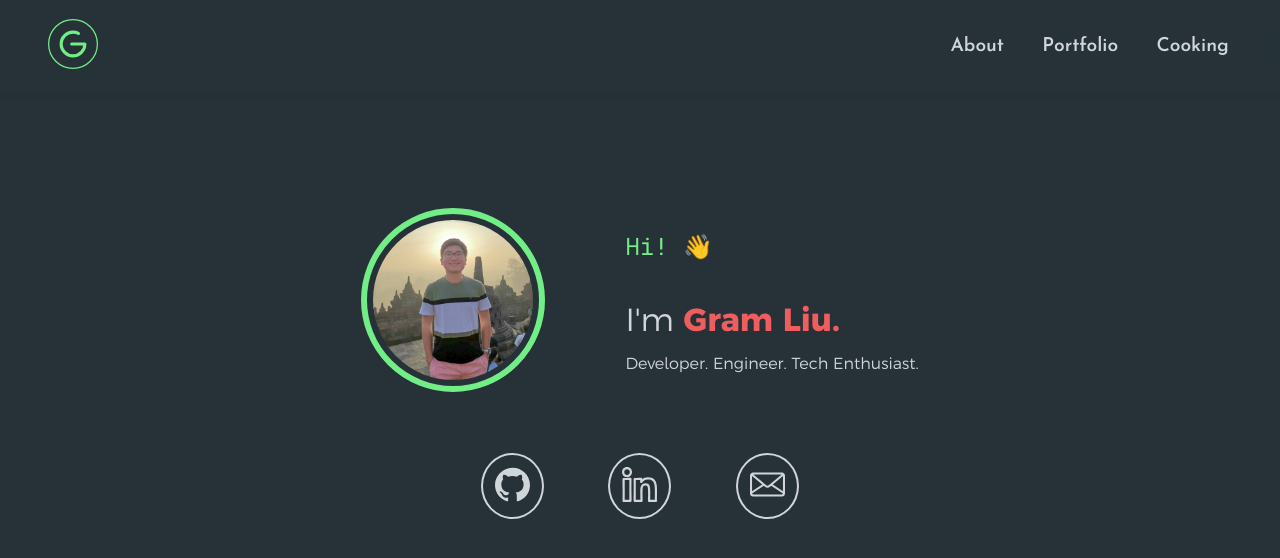
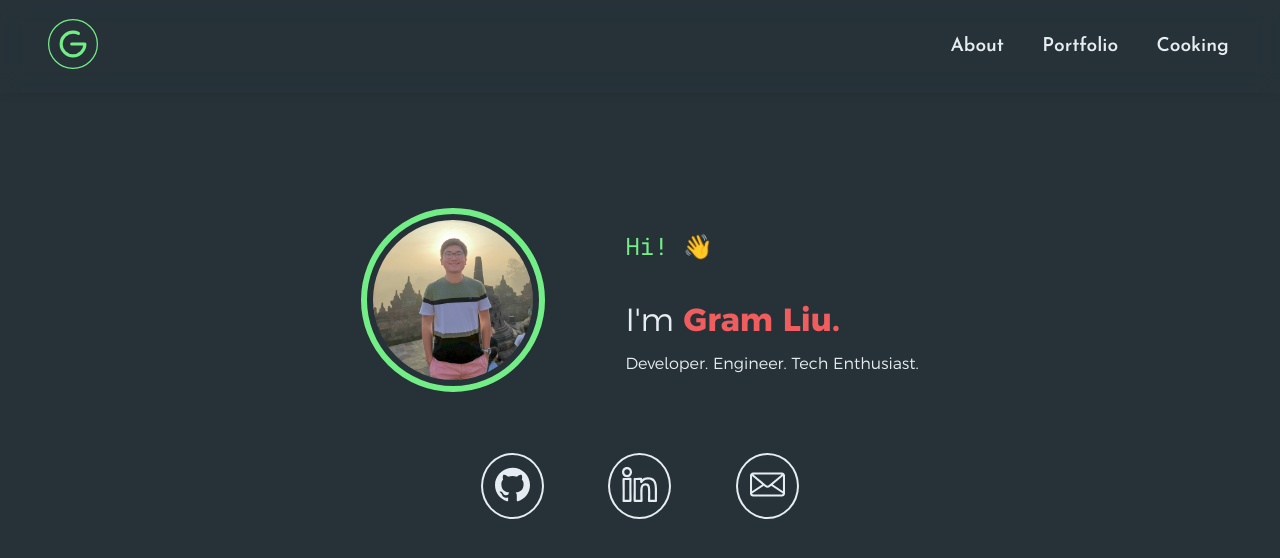
Before and after one commit to gramliu/website, a Gatsby site: page / in a window 1280 px wide. Built offline with nearby package versions, Linux system fonts and the light colour scheme; Gatsby itself is replaced by a stand-in of ours.

Commit message:
Increased brightness of text color

```diff
--- a/src/styles/theme.js
+++ b/src/styles/theme.js
@@ -3,7 +3,7 @@ import { createTheme } from "@material-ui/core"
 export const theme = createTheme({
   palette: {
     background: "#263238",
-    textColor: "#d0d5d9",
+    textColor: "#e6edf2",
     textAlt: "#f05d5e",
     textFaded: "#a3b6c2",
     highlight: "#73ee87",
```
